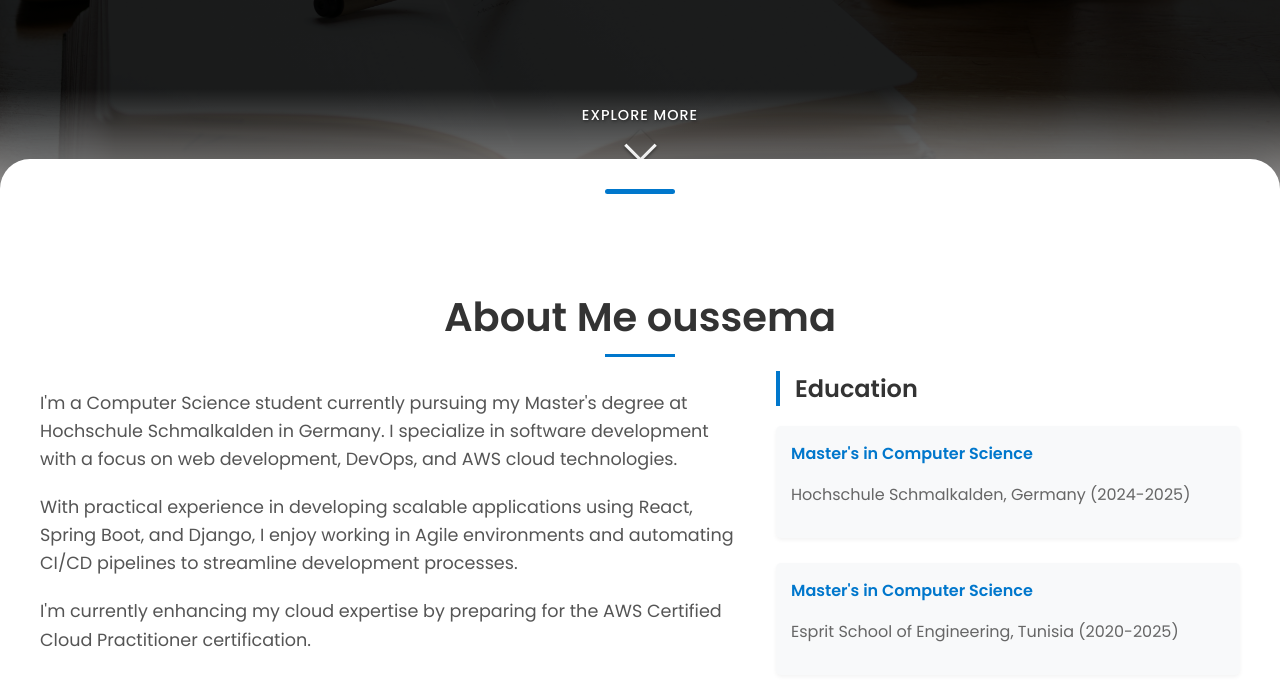
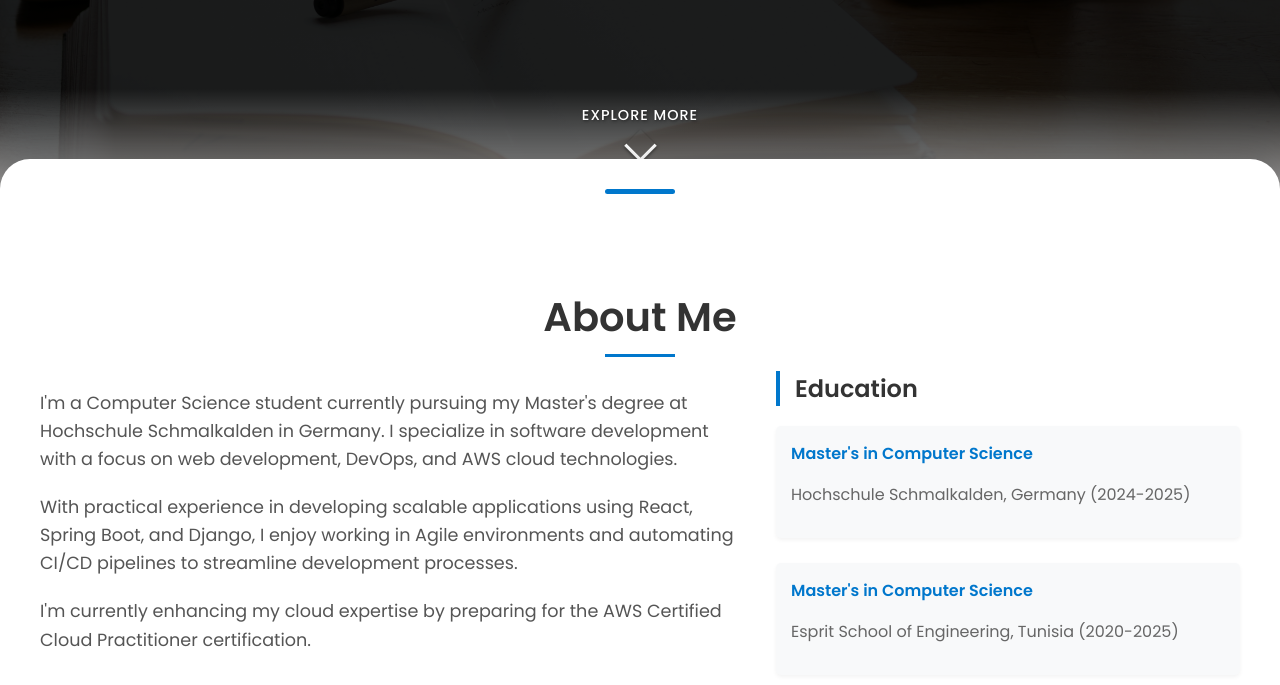
Before and after one commit to Oussemamri/Portfolio, a React (Create React App) app: page / in a window 1280 px wide. Shown: the part 746-1431 px from the top of the page. Built offline with nearby package versions, Linux system fonts and the light colour scheme.

Commit message:
testing workflow

```diff
--- a/src/components/About.js
+++ b/src/components/About.js
@@ -4,7 +4,7 @@ import '../assets/styles/components/about.css';
 const About = () => {
     return (
         <section id="about" className="about-section">
-            <h2>About Me oussema</h2>
+            <h2>About Me</h2>
             <div className="about-content">
                 <div className="about-text">
                     <p>
```
